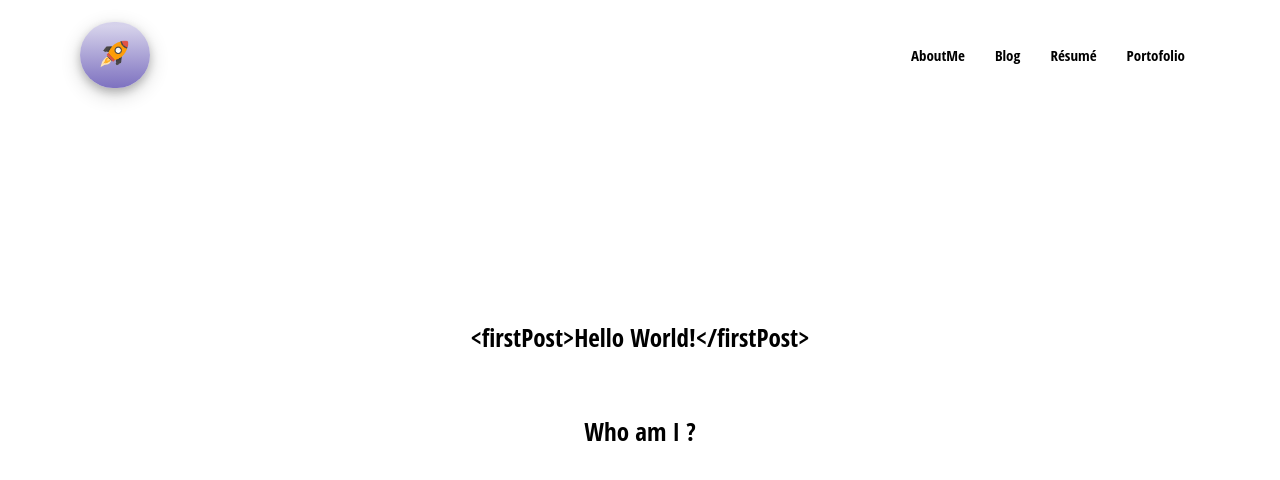
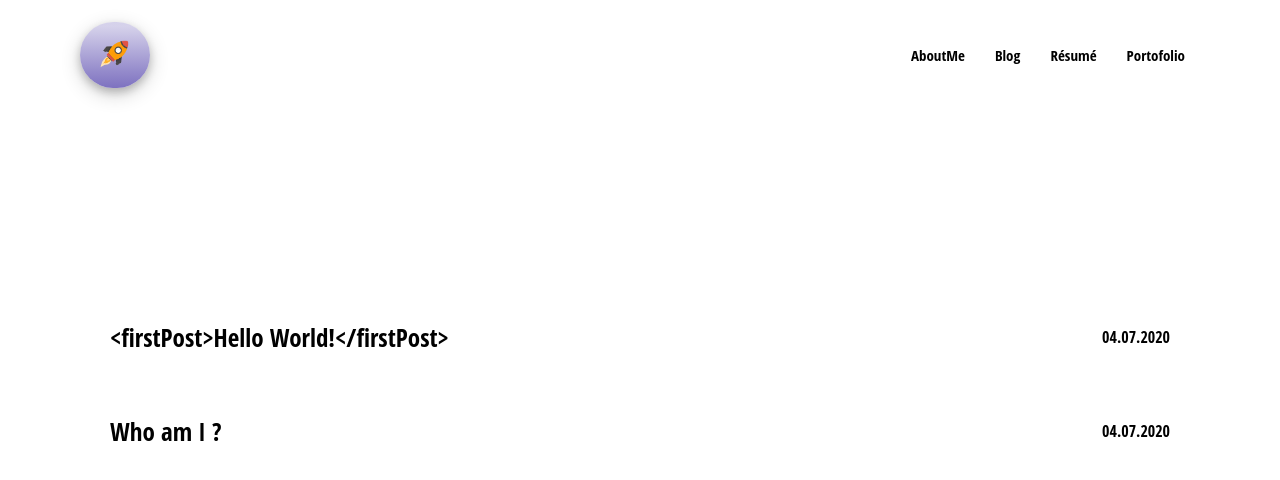
Before and after one commit to SergiuAlexandruPop/PortfolioPage, a React (Create React App) app: page /blog in a window 1280 px wide. Shown: the top 480 px of the page. Built offline with nearby package versions, Linux system fonts and the light colour scheme.

Commit message:
added date to mainBlogPage

```diff
--- a/src/App.js
+++ b/src/App.js
@@ -2,7 +2,7 @@ import React from "react";
 import { Route, Switch } from "react-router-dom";
 
 import HomePage from "./components/homePage/home.component";
-import AboutMe from "./components/aboutMe/aboutMe.component";
+import AboutMe from "./components/aboutme/aboutMe.component";
 import Portfolio from "./components/portfolio/portfolio.component";
 import MainBlogPage from "./components/blog/mainBlogPage/mainBlogPage.component";
 import FirstPost from "./components/blog/blogPosts/FirstPost/FirstPost.component";
--- a/src/components/blog/mainBlogPage/mainBlogPage.component.jsx
+++ b/src/components/blog/mainBlogPage/mainBlogPage.component.jsx
@@ -2,17 +2,29 @@ import React from "react";
 
 import ModifiedHeader from "../../modifiedHeader/modifiedHeader.component";
 
-import { MainBlogPageContainer, PostsContainer } from "./mainBlogPage.styles";
+import {
+  MainBlogPageContainer,
+  PostsContainer,
+  DateContainer,
+  PostAndDateContainer,
+} from "./mainBlogPage.styles";
 
 const MainBlogPage = () => {
   return (
     <>
       <ModifiedHeader />
       <MainBlogPageContainer>
-        <PostsContainer to="/first-post">
-          {`<firstPost>Hello World!</firstPost>`}
-        </PostsContainer>
-        <PostsContainer to="/who-am-I">Who am I ?</PostsContainer>
+        <PostAndDateContainer>
+          <PostsContainer to="/first-post">
+            {`<firstPost>Hello World!</firstPost>`}
+          </PostsContainer>
+          <DateContainer>04.07.2020</DateContainer>
+        </PostAndDateContainer>
+
+        <PostAndDateContainer>
+          <PostsContainer to="/who-am-I">Who am I ?</PostsContainer>
+          <DateContainer>04.07.2020</DateContainer>
+        </PostAndDateContainer>
       </MainBlogPageContainer>
     </>
   );
--- a/src/components/blog/mainBlogPage/mainBlogPage.styles.jsx
+++ b/src/components/blog/mainBlogPage/mainBlogPage.styles.jsx
@@ -4,15 +4,43 @@ import { Link } from "react-router-dom";
 export const MainBlogPageContainer = styled.div`
   display: flex;
   flex-direction: column;
-  justify-content: center;
   margin: 20rem 0 0 0;
+`;
+
+export const PostAndDateContainer = styled.div`
+  display: flex;
+  flex-direction: row;
+  justify-content: space-between;
+  align-items: center;
+`;
+
+export const DateContainer = styled.p`
+  margin: 3rem;
+
+  @media screen and (max-width: 1200px) {
+    font-size: 1.5rem;
+    font-weight: 500;
+    margin: 4rem 0 0 0;
+  }
+
+  @media screen and (max-width: 600px) {
+    font-size: 0.9rem;
+    font-weight: 500;
+    margin: 4rem 0 0 0;
+  }
+
+  @media screen and (max-width: 400px) {
+    font-size: 0.8rem;
+    font-weight: 500;
+    margin: 4rem 0 0 0;
+  }
 `;
 
 export const PostsContainer = styled(Link)`
   font-size: 2.5rem;
   margin: 3rem;
   font-weight: 500;
-  align-self: center;
+  align-self: start;
 
   :hover {
     color: #6558ad;
@@ -36,62 +64,3 @@ export const PostsContainer = styled(Link)`
     margin: 4rem 0 0 0;
   }
 `;
-
-// @media screen and (max-width: 1200px) {
-//     width: 65%;
-//     height: 5rem;
-//     padding: 1rem;
-//     margin-bottom: 1rem;
-//   }
-
-//   @media only screen and (min-device-width: 1024px) and (max-device-width: 1366px) and (-webkit-min-device-pixel-ratio: 2) and (orientation: portrait) {
-//     width: 75%;
-//     height: 7rem;
-//     padding: 1rem;
-//     margin-bottom: 1rem;
-//     font-size: 3rem;
-//   }
-
-//   @media screen and (max-width: 900px) {
-//     width: 70%;
-//     height: 6rem;
-//     padding: 1rem;
-//     margin-bottom: 1rem;
-//   }
-
-//   @media screen and (max-width: 800px) {
-//     width: 80%;
-//     height: 6rem;
-//     padding: 1rem;
-//     margin-bottom: 2rem;
-//   }
-
-//   @media screen and (max-width: 425px) {
-//     width: 95%;
-//     font-size: 1.5rem;
-//   }
-
-//   @media only screen and (max-width: 414px) and (max-height: 896px) and (-webkit-device-pixel-ratio: 3) {
-//     width: 95%;
-//     font-size: 1.5rem;
-//   }
-
-//   @media only screen and (max-width: 414px) and (max-height: 896px) and (-webkit-device-pixel-ratio: 2) {
-//     width: 95%;
-//     font-size: 1.5rem;
-//   }
-
-//   @media only screen and (max-width: 360px) and (max-height: 760px) and (-webkit-device-pixel-ratio: 4) {
-//     width: 95%;
-//     font-size: 1.5rem;
-//   }
-
-//   @media only screen and (max-width: 375px) and (max-height: 667px) and (-webkit-device-pixel-ratio: 2) {
-//     width: 95%;
-//     font-size: 1.5rem;
-//   }
-
-//   @media screen and (max-width: 320px) {
-//     width: 95%;
-//     font-size: 1.2rem;
-//   }
```
